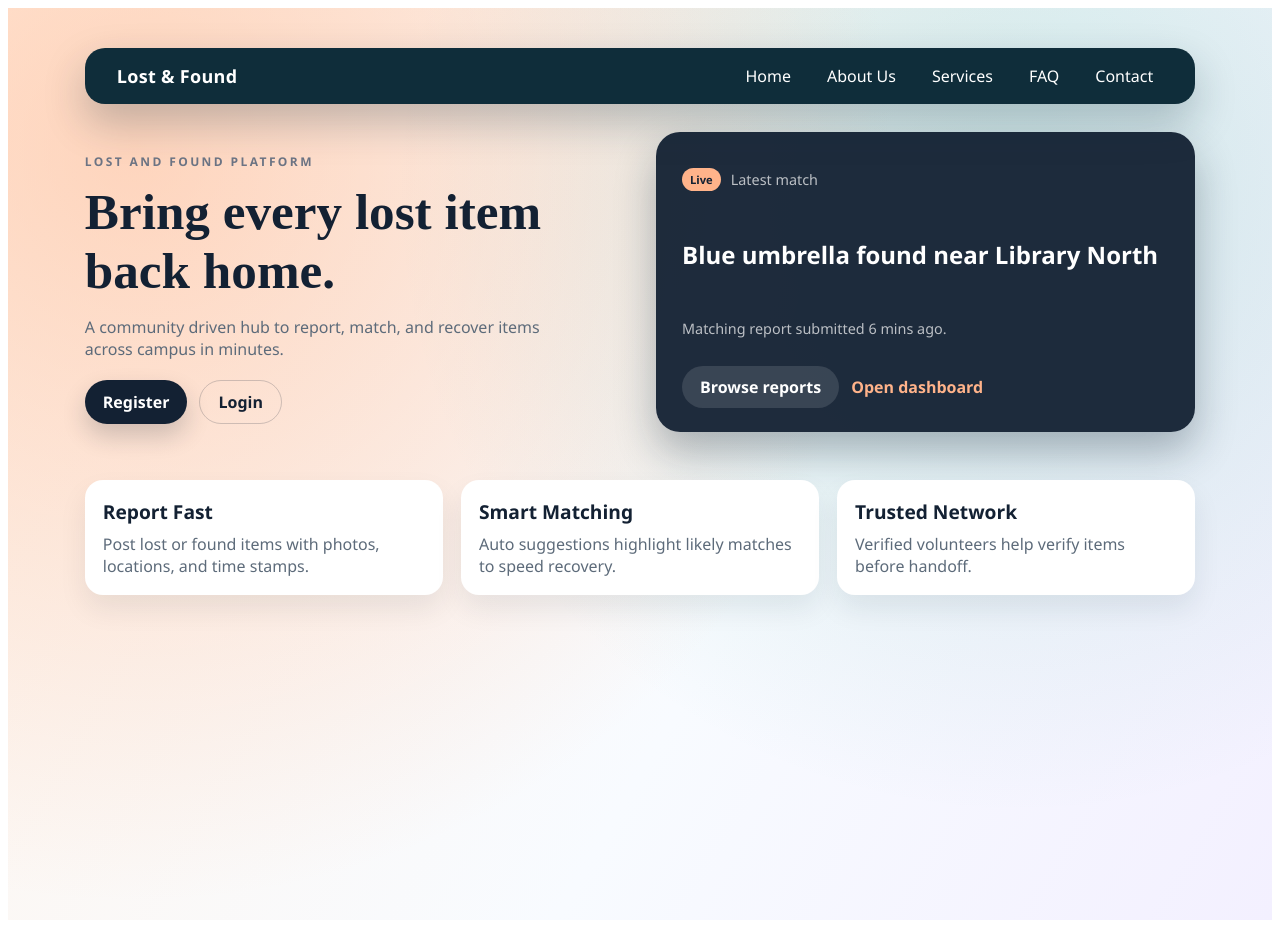
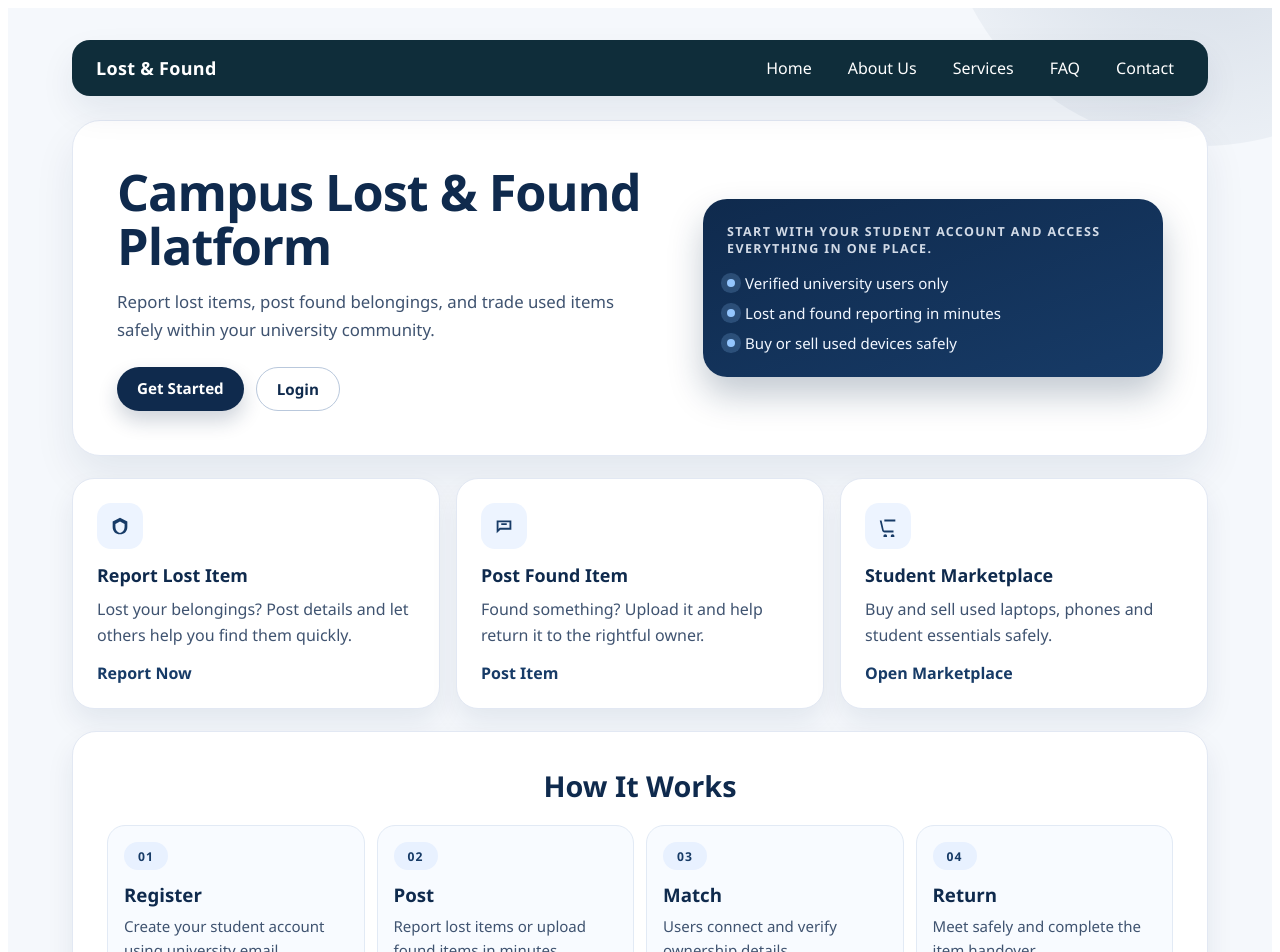
Before and after one commit to akilatheshan23-lang/Lost_and_Found_Platform, a React app in the folder frontend/: page / in a window 1280 px wide. Shown: the top 952 px of the page. Before the commit the page ends 928 px from the top, so only its background shows below. Built offline with nearby package versions, Linux system fonts and the light colour scheme; the HTML template or start-up script is replaced by a standard one.

Commit message:
update home page UI

```diff
--- a/frontend/src/Components/Home/Home.css
+++ b/frontend/src/Components/Home/Home.css
@@ -1,209 +1,413 @@
-:root {
-  --home-ink: #132133;
-  --home-muted: #5d6b7a;
-  --home-peach: #ffb38a;
-  --home-teal: #2f9a8f;
-  --home-cream: #fff6ed;
-  --home-lilac: #f4f1ff;
+.home {
+  --ink: #0d2342;
+  --ink-soft: #3f5370;
+  --surface: #ffffff;
+  --surface-alt: #f5f8fc;
+  --line: #e2e8f3;
+  --navy: #173b67;
+  --navy-strong: #0f2a4d;
+  --glow: rgba(15, 42, 77, 0.08);
+
+  position: relative;
+  overflow: hidden;
+  background: var(--surface-alt);
+  color: var(--ink);
+  font-family: 'Sora', 'Segoe UI', Tahoma, Geneva, Verdana, sans-serif;
+  padding: 32px 5vw 72px;
 }
 
-.home {
-  position: relative;
-  min-height: 100vh;
-  padding: 40px 6vw 72px;
-  color: var(--home-ink);
-  font-family: "Space Grotesk", "Segoe UI", sans-serif;
-  overflow: hidden;
+.home-bg-shape {
+  position: absolute;
+  inset: -25% -15% auto auto;
+  width: 520px;
+  height: 520px;
+  border-radius: 999px;
+  background: radial-gradient(circle, rgba(23, 59, 103, 0.16), rgba(23, 59, 103, 0));
+  pointer-events: none;
 }
 
 .home .nav {
   position: relative;
   z-index: 2;
-  border-radius: 20px;
-  margin-bottom: 28px;
-  padding-inline: 32px;
-  box-shadow: 0 18px 40px rgba(15, 45, 58, 0.25);
+  border-radius: 18px;
+  box-shadow: 0 16px 34px var(--glow);
 }
 
-.home-bg {
-  position: absolute;
-  inset: 0;
-  background:
-    radial-gradient(circle at 10% 15%, rgba(255, 179, 138, 0.5), transparent 55%),
-    radial-gradient(circle at 80% 20%, rgba(47, 154, 143, 0.2), transparent 50%),
-    linear-gradient(120deg, #fff5ec 0%, #f8fbff 60%, #f3f0ff 100%);
-  z-index: 0;
+.hero,
+.features,
+.how,
+.stats,
+.cta {
+  position: relative;
+  z-index: 1;
+  max-width: 1180px;
+  margin: 0 auto;
 }
 
-.home-hero {
-  position: relative;
-  z-index: 1;
+.hero {
+  margin-top: 24px;
+  padding: 44px;
+  border-radius: 28px;
+  background: var(--surface);
+  border: 1px solid var(--line);
+  box-shadow: 0 20px 40px var(--glow);
   display: grid;
-  grid-template-columns: repeat(auto-fit, minmax(260px, 1fr));
-  gap: 32px;
+  grid-template-columns: 1.1fr 0.9fr;
+  gap: 24px;
   align-items: center;
+}
+
+.hero-left h1 {
+  margin: 0 0 14px;
+  font-size: clamp(2rem, 4vw, 3.15rem);
+  line-height: 1.08;
+  letter-spacing: -0.02em;
+  color: var(--navy-strong);
+}
+
+.hero-left p {
+  margin: 0;
+  font-size: 1.05rem;
+  line-height: 1.65;
+  color: var(--ink-soft);
+  max-width: 56ch;
+}
+
+.hero-buttons,
+.cta-buttons {
+  display: flex;
+  gap: 12px;
+  flex-wrap: wrap;
   margin-top: 24px;
 }
 
-.eyebrow {
-  text-transform: uppercase;
-  letter-spacing: 0.2em;
-  font-size: 12px;
-  font-weight: 600;
-  color: var(--home-muted);
+.hero-panel {
+  border-radius: 24px;
+  background: linear-gradient(160deg, var(--navy-strong), var(--navy));
+  color: #f2f7ff;
+  padding: 24px;
+  box-shadow: 0 18px 34px rgba(15, 42, 77, 0.25);
 }
 
-.hero-copy h1 {
-  font-family: "Fraunces", "Times New Roman", serif;
-  font-size: clamp(2.3rem, 4vw, 3.4rem);
-  margin: 10px 0 12px;
+.panel-title {
+  margin: 0;
+  font-size: 0.78rem;
+  font-weight: 700;
+  letter-spacing: 0.11em;
+  text-transform: uppercase;
+  opacity: 0.86;
 }
 
-.lead {
-  color: var(--home-muted);
-  max-width: 480px;
-  font-size: 1rem;
+.hero-panel ul {
+  margin: 16px 0 0;
+  padding: 0;
+  list-style: none;
+  display: grid;
+  gap: 10px;
 }
 
-.hero-actions {
-  display: flex;
-  gap: 12px;
-  flex-wrap: wrap;
-  margin-top: 20px;
-}
-
-.hero-card {
-  background: rgba(19, 33, 51, 0.95);
-  color: #fff;
-  padding: 24px 26px;
-  border-radius: 24px;
-  box-shadow: 0 20px 40px rgba(18, 33, 51, 0.3);
-  display: grid;
-  gap: 14px;
-  animation: floatIn 0.8s ease;
-}
-
-.card-header {
+.hero-panel li {
   display: flex;
   align-items: center;
   gap: 10px;
-  font-size: 0.9rem;
-  color: rgba(255, 255, 255, 0.7);
+  font-size: 0.94rem;
 }
 
-.tag {
-  background: var(--home-peach);
-  color: var(--home-ink);
-  font-size: 0.7rem;
-  font-weight: 600;
-  padding: 4px 8px;
+.hero-panel li span {
+  width: 8px;
+  height: 8px;
   border-radius: 999px;
+  background: #93c5fd;
+  box-shadow: 0 0 0 6px rgba(147, 197, 253, 0.2);
 }
 
-.card-note {
-  color: rgba(255, 255, 255, 0.7);
-  font-size: 0.9rem;
-}
-
-.card-actions {
-  display: flex;
-  gap: 12px;
-  flex-wrap: wrap;
-}
-
-.home-grid {
-  position: relative;
-  z-index: 1;
-  display: grid;
-  grid-template-columns: repeat(auto-fit, minmax(220px, 1fr));
-  gap: 18px;
-  margin-top: 48px;
-}
-
-.feature {
-  background: #fff;
-  border-radius: 18px;
-  padding: 18px;
-  box-shadow: 0 14px 28px rgba(18, 33, 51, 0.08);
-  animation: fadeUp 0.9s ease;
-}
-
-.feature h3 {
-  margin: 0 0 8px;
-  font-size: 1.2rem;
-}
-
-.feature p {
-  margin: 0;
-  color: var(--home-muted);
+.panel-btn {
+  margin-top: 18px;
 }
 
 .btn {
-  border: none;
-  padding: 10px 18px;
   border-radius: 999px;
-  font-weight: 600;
-  cursor: pointer;
   text-decoration: none;
-  display: inline-flex;
-  align-items: center;
-  justify-content: center;
+  font-size: 0.95rem;
+  font-weight: 700;
+  padding: 11px 20px;
   transition: transform 0.2s ease, box-shadow 0.2s ease;
-  font-family: "Space Grotesk", "Segoe UI", sans-serif;
-}
-
-.btn-primary {
-  background: var(--home-ink);
-  color: #fff;
-  box-shadow: 0 12px 24px rgba(19, 33, 51, 0.2);
-}
-
-.btn-ghost {
-  background: transparent;
-  color: var(--home-ink);
-  border: 1px solid rgba(19, 33, 51, 0.2);
-}
-
-.btn-light {
-  background: rgba(255, 255, 255, 0.12);
-  color: #fff;
-}
-
-.btn-link {
-  background: none;
-  padding: 0;
-  color: var(--home-peach);
 }
 
 .btn:hover {
   transform: translateY(-2px);
-  box-shadow: 0 10px 20px rgba(18, 33, 51, 0.12);
 }
 
-@keyframes fadeUp {
-  from {
-    opacity: 0;
-    transform: translateY(14px);
+.primary {
+  background: var(--navy-strong);
+  color: #ffffff;
+  box-shadow: 0 10px 20px rgba(15, 42, 77, 0.2);
+}
+
+.secondary {
+  background: #ffffff;
+  border: 1px solid #b9c8dc;
+  color: var(--navy-strong);
+}
+
+.features {
+  margin-top: 22px;
+  display: grid;
+  grid-template-columns: repeat(3, minmax(220px, 1fr));
+  gap: 16px;
+}
+
+.feature-card {
+  background: var(--surface);
+  border: 1px solid var(--line);
+  border-radius: 22px;
+  padding: 24px;
+  box-shadow: 0 14px 28px var(--glow);
+}
+
+.feature-icon {
+  width: 46px;
+  height: 46px;
+  border-radius: 14px;
+  background: #edf4ff;
+  color: var(--navy);
+  display: inline-flex;
+  align-items: center;
+  justify-content: center;
+  margin-bottom: 14px;
+}
+
+.feature-icon svg {
+  width: 22px;
+  height: 22px;
+  fill: currentColor;
+}
+
+.feature-card h3 {
+  margin: 0;
+  font-size: 1.12rem;
+  color: var(--navy-strong);
+}
+
+.feature-card p {
+  margin: 10px 0 0;
+  color: var(--ink-soft);
+  line-height: 1.6;
+}
+
+.link-btn {
+  margin-top: 14px;
+  display: inline-flex;
+  text-decoration: none;
+  color: var(--navy);
+  font-weight: 700;
+}
+
+.how {
+  margin-top: 22px;
+  border-radius: 24px;
+  padding: 34px;
+  background: var(--surface);
+  border: 1px solid var(--line);
+  box-shadow: 0 14px 28px var(--glow);
+}
+
+.how h2 {
+  margin: 0;
+  text-align: center;
+  font-size: 1.8rem;
+  color: var(--navy-strong);
+}
+
+.steps {
+  margin-top: 20px;
+  display: grid;
+  grid-template-columns: repeat(4, minmax(120px, 1fr));
+  gap: 12px;
+}
+
+.step {
+  border-radius: 18px;
+  background: #f8fbff;
+  border: 1px solid #e2eaf5;
+  padding: 16px;
+}
+
+.step-badge {
+  display: inline-flex;
+  align-items: center;
+  justify-content: center;
+  min-width: 44px;
+  height: 28px;
+  border-radius: 999px;
+  background: #e8f1ff;
+  color: var(--navy);
+  font-size: 0.76rem;
+  font-weight: 700;
+  letter-spacing: 0.08em;
+}
+
+.step h3 {
+  margin: 12px 0 0;
+  color: var(--navy-strong);
+}
+
+.step p {
+  margin: 8px 0 0;
+  color: var(--ink-soft);
+  line-height: 1.55;
+  font-size: 0.94rem;
+}
+
+.stats {
+  margin-top: 22px;
+  display: grid;
+  grid-template-columns: repeat(4, minmax(130px, 1fr));
+  gap: 12px;
+}
+
+.stat {
+  border-radius: 20px;
+  background: var(--navy-strong);
+  color: #ffffff;
+  text-align: center;
+  padding: 20px 14px;
+}
+
+.stat h2 {
+  margin: 0;
+  font-size: 1.8rem;
+}
+
+.stat p {
+  margin: 8px 0 0;
+  opacity: 0.9;
+}
+
+.cta {
+  margin-top: 22px;
+  border-radius: 24px;
+  background: linear-gradient(145deg, #ffffff 0%, #eef5ff 100%);
+  border: 1px solid var(--line);
+  box-shadow: 0 14px 28px var(--glow);
+  padding: 30px;
+  overflow: hidden;
+}
+
+.cta-content {
+  display: grid;
+  grid-template-columns: 1.3fr auto;
+  gap: 20px;
+  align-items: center;
+}
+
+.cta-copy {
+  max-width: 62ch;
+}
+
+.cta-copy h2 {
+  margin: 0;
+  font-size: clamp(1.35rem, 2.5vw, 2rem);
+  color: var(--navy-strong);
+  text-align: left;
+  line-height: 1.25;
+  overflow-wrap: anywhere;
+}
+
+.cta-copy p {
+  margin: 10px 0 0;
+  color: #2f4564;
+  text-align: left;
+  line-height: 1.6;
+}
+
+.cta-points {
+  margin: 16px 0 0;
+  padding: 0;
+  list-style: none;
+  display: grid;
+  gap: 9px;
+}
+
+.cta-points li {
+  display: flex;
+  align-items: center;
+  gap: 10px;
+  color: #2f4564;
+  font-size: 0.94rem;
+}
+
+.cta-points li span {
+  width: 8px;
+  height: 8px;
+  border-radius: 999px;
+  background: var(--navy);
+}
+
+.cta .cta-buttons {
+  margin-top: 0;
+  flex-direction: column;
+  align-items: stretch;
+  min-width: 230px;
+  max-width: 280px;
+}
+
+.cta .secondary {
+  background: #f7fbff;
+  border: 1px solid #a9bdd9;
+  color: #123056;
+}
+
+@media (max-width: 980px) {
+  .hero {
+    grid-template-columns: 1fr;
+    padding: 30px;
   }
-  to {
-    opacity: 1;
-    transform: translateY(0);
+
+  .cta-content {
+    grid-template-columns: 1fr;
+    gap: 16px;
+  }
+
+  .cta .cta-buttons {
+    min-width: 0;
+    max-width: 360px;
+  }
+
+  .features,
+  .steps,
+  .stats {
+    grid-template-columns: repeat(2, minmax(150px, 1fr));
   }
 }
 
-@keyframes floatIn {
-  from {
-    opacity: 0;
-    transform: translateY(16px) scale(0.98);
+@media (max-width: 680px) {
+  .home {
+    padding: 24px 4vw 56px;
   }
-  to {
-    opacity: 1;
-    transform: translateY(0) scale(1);
+
+  .hero,
+  .how,
+  .cta {
+    padding: 22px;
+  }
+
+  .cta-content {
+    grid-template-columns: 1fr;
+  }
+
+  .cta .cta-buttons {
+    min-width: 0;
+  }
+
+  .features,
+  .steps,
+  .stats {
+    grid-template-columns: 1fr;
+  }
+
+  .btn {
+    width: 100%;
+    justify-content: center;
   }
 }
-
-@media (max-width: 720px) {
-  .home {
-    padding: 32px 6vw 60px;
-  }
-}
--- a/frontend/src/Components/Home/Home.jsx
+++ b/frontend/src/Components/Home/Home.jsx
@@ -1,56 +1,146 @@
 import React from 'react'
 import { Link } from 'react-router-dom'
 import Nav from '../Nav/Nav'
+import Footer from '../Footer/Footer'
 import './Home.css'
 
 function Home() {
+  const features = [
+    {
+      icon: (
+        <svg viewBox="0 0 24 24" aria-hidden="true">
+          <path d="M12 3l8 4v6c0 5-3.5 8-8 8s-8-3-8-8V7l8-4zm0 4.2L7 9.7V13c0 3.5 2.3 5.7 5 6.6 2.7-.9 5-3.1 5-6.6V9.7l-5-2.5z" />
+        </svg>
+      ),
+      title: 'Report Lost Item',
+      text: 'Lost your belongings? Post details and let others help you find them quickly.',
+      linkText: 'Report Now',
+    },
+    {
+      icon: (
+        <svg viewBox="0 0 24 24" aria-hidden="true">
+          <path d="M4 6h16v10H8l-4 4V6zm2 2v7.2L7.2 14H18V8H6zm3 1h6v2H9V9z" />
+        </svg>
+      ),
+      title: 'Post Found Item',
+      text: 'Found something? Upload it and help return it to the rightful owner.',
+      linkText: 'Post Item',
+    },
+    {
+      icon: (
+        <svg viewBox="0 0 24 24" aria-hidden="true">
+          <path d="M3 6h2l2.4 10.5c.1.3.4.5.7.5H18v2H8.1c-1.2 0-2.2-.8-2.5-2L3 6zm5-1h12v2H8V5zm1 16a2 2 0 110 4 2 2 0 010-4zm8 0a2 2 0 110 4 2 2 0 010-4z" />
+        </svg>
+      ),
+      title: 'Student Marketplace',
+      text: 'Buy and sell used laptops, phones and student essentials safely.',
+      linkText: 'Open Marketplace',
+    },
+  ];
+
+  const steps = [
+    { number: '01', title: 'Register', text: 'Create your student account using university email.' },
+    { number: '02', title: 'Post', text: 'Report lost items or upload found items in minutes.' },
+    { number: '03', title: 'Match', text: 'Users connect and verify ownership details.' },
+    { number: '04', title: 'Return', text: 'Meet safely and complete the item handover.' },
+  ];
+
   return (
     <div className="home">
       <Nav />
-      <div className="home-bg" />
+      <div className="home-bg-shape" />
 
-      <header className="home-hero">
-        <div className="hero-copy">
-          <p className="eyebrow">Lost and Found Platform</p>
-          <h1>Bring every lost item back home.</h1>
-          <p className="lead">
-            A community driven hub to report, match, and recover items across
-            campus in minutes.
+      {/* HERO SECTION */}
+      <section className="hero">
+        <div className="hero-left">
+          <h1>Campus Lost & Found Platform</h1>
+          <p>
+            Report lost items, post found belongings, and trade used items
+            safely within your university community.
           </p>
-          <div className="hero-actions">
-            <Link to="/register" className="btn btn-primary">Register</Link>
-            <Link to="/login" className="btn btn-ghost">Login</Link>
+
+          <div className="hero-buttons">
+            <Link to="/register" className="btn primary">
+              Get Started
+            </Link>
+
+            <Link to="/login" className="btn secondary">
+              Login
+            </Link>
           </div>
         </div>
 
-        <div className="hero-card">
-          <div className="card-header">
-            <span className="tag">Live</span>
-            <p>Latest match</p>
-          </div>
-          <h2>Blue umbrella found near Library North</h2>
-          <p className="card-note">Matching report submitted 6 mins ago.</p>
-          <div className="card-actions">
-            <Link to="/users" className="btn btn-light">Browse reports</Link>
-            <Link to="/dashboard" className="btn btn-link">Open dashboard</Link>
+        <div className="hero-right">
+          <div className="hero-panel">
+            <p className="panel-title">Start with your student account and access everything in one place.
+
+</p>
+            <ul>
+              <li><span />Verified university users only</li>
+              <li><span />Lost and found reporting in minutes</li>
+              <li><span />Buy or sell used devices safely</li>
+            </ul>
           </div>
         </div>
-      </header>
+      </section>
 
-      <section className="home-grid">
-        <div className="feature">
-          <h3>Report Fast</h3>
-          <p>Post lost or found items with photos, locations, and time stamps.</p>
-        </div>
-        <div className="feature">
-          <h3>Smart Matching</h3>
-          <p>Auto suggestions highlight likely matches to speed recovery.</p>
-        </div>
-        <div className="feature">
-          <h3>Trusted Network</h3>
-          <p>Verified volunteers help verify items before handoff.</p>
+
+      {/* FEATURES */}
+      <section className="features">
+        {features.map((feature) => (
+          <div className="feature-card" key={feature.title}>
+            <div className="feature-icon">{feature.icon}</div>
+            <h3>{feature.title}</h3>
+            <p>{feature.text}</p>
+            <Link to="/register" className="link-btn">
+              {feature.linkText}
+            </Link>
+          </div>
+        ))}
+      </section>
+
+
+      {/* HOW IT WORKS */}
+      <section className="how">
+        <h2>How It Works</h2>
+
+        <div className="steps">
+          {steps.map((step) => (
+            <div className="step" key={step.number}>
+              <span className="step-badge">{step.number}</span>
+              <h3>{step.title}</h3>
+              <p>{step.text}</p>
+            </div>
+          ))}
         </div>
       </section>
+
+
+      {/* STATS */}
+      <section className="stats">
+        <div className="stat">
+          <h2>3000+</h2>
+          <p>Items Reported</p>
+        </div>
+
+        <div className="stat">
+          <h2>80%</h2>
+          <p>Items Returned</p>
+        </div>
+
+        <div className="stat">
+          <h2>1000+</h2>
+          <p>Marketplace Posts</p>
+        </div>
+
+        <div className="stat">
+          <h2>24/7</h2>
+          <p>Community Support</p>
+        </div>
+      </section>
+
+      <Footer />
+
     </div>
   )
 }
```
